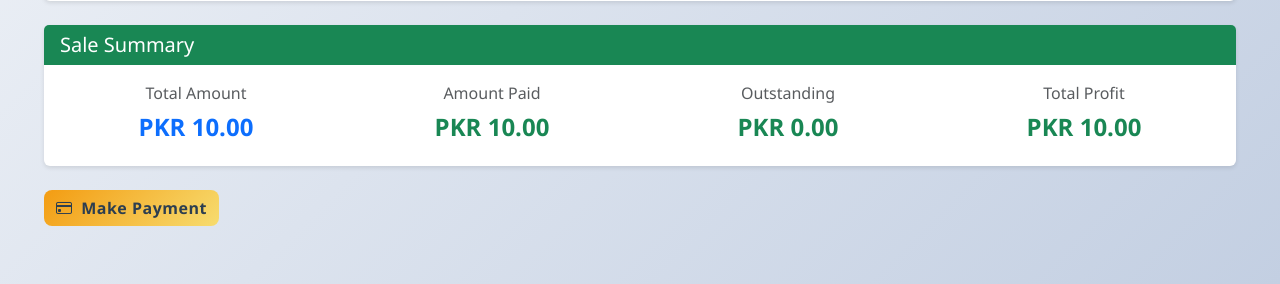
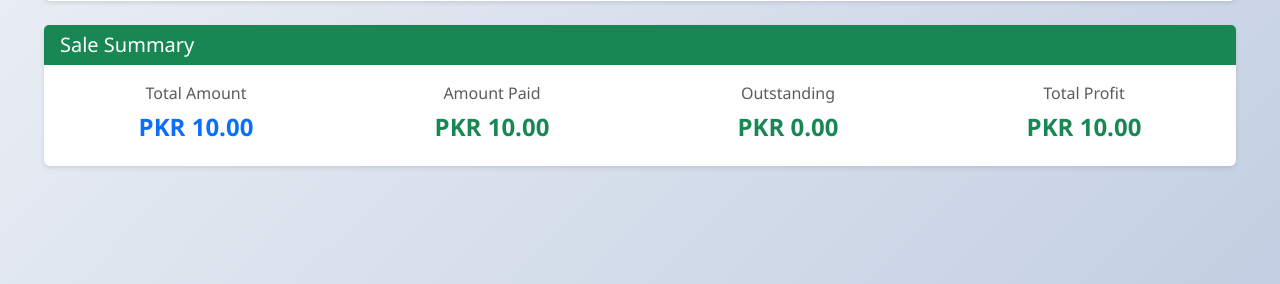
Before and after one commit to HASSAN08114/cheese-distribution-website, a Django app: page /sales/1/ in a window 1280 px wide. Shown: the part 516-800 px from the top of the page. Run offline with Django 4.2, Linux system fonts and the light colour scheme; a user stored in the database is signed in; tables that the repository leaves empty hold one stand-in row (values such as "Sample post").

Commit message:
Remove Make Payment button from sale detail page and helper text from client debt modal

```diff
--- a/distribution/templates/distribution/client_debt.html
+++ b/distribution/templates/distribution/client_debt.html
@@ -134,7 +134,6 @@
                                 name="client"
                                 id="paymentClientHidden"
                             >
-                            <small class="text-muted d-block mt-1">Client is locked to the one selected</small>
                         </div>
 
                         <div class="col-md-8">
--- a/distribution/templates/distribution/sale_detail.html
+++ b/distribution/templates/distribution/sale_detail.html
@@ -140,9 +140,7 @@
 <!-- Action Buttons -->
 <div class="row mt-4 mb-4">
     <div class="col-md-12">
-        <a href="{% url 'make_payment' %}?sale_id={{ sale.id }}" class="btn btn-warning">
-            <i class="bi bi-credit-card"></i> Make Payment
-        </a>
+        <!-- Payment functionality moved to Client Debt Management page -->
     </div>
 </div>
 
```
